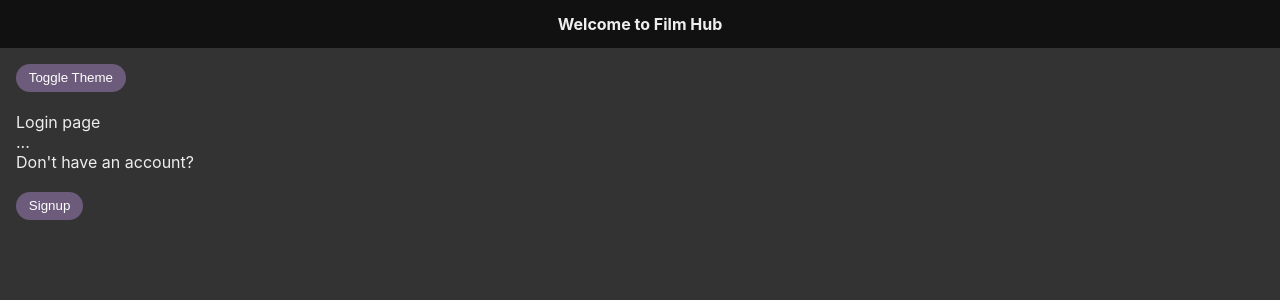
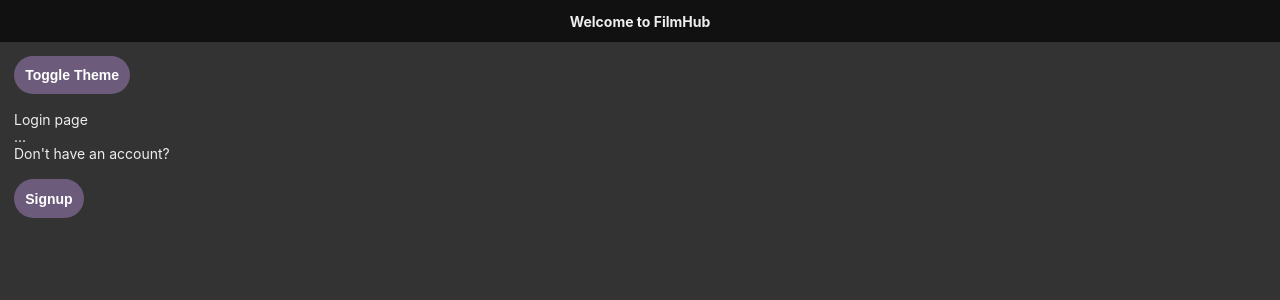
Before and after one commit to fslzrr/film-hub, a React (Create React App) app: page / in a window 1280 px wide. Shown: the top 300 px of the page. Built offline with nearby package versions, Linux system fonts and the light colour scheme.

Commit message:
subtacted header and page container from App.js

```diff
--- a/src/App.module.scss
+++ b/src/App.module.scss
@@ -1,5 +1,8 @@
 @import "./theme/theme.module.scss";
 
+:root {
+  font-size: 14px;
+}
 * {
   margin: 0;
   padding: 0;
@@ -8,14 +11,35 @@
 div.App {
   height: 100vh;
 
-  div.PageContainer {
-    position: absolute;
-    top: 3rem;
-    bottom: 0;
-    left: 0;
-    right: 0;
-    overflow-y: scroll;
-    padding: 1rem 1rem 0 1rem;
+  h1 {
+    font-size: 1.4rem;
+  }
+  h2 {
+    font-size: 1.2rem;
+  }
+  h3 {
+    font-size: 1rem;
+  }
+  p {
+    font-size: 1rem;
+  }
+  h4 {
+    font-size: 0.9rem;
+  }
+  h5 {
+    font-size: 0.8rem;
+  }
+  h6 {
+    font-size: 0.7rem;
+  }
+
+  h1,
+  h2,
+  h3,
+  h4,
+  h5,
+  h6 {
+    font-weight: bold;
   }
 
   @include themify($themes) {
@@ -23,7 +47,6 @@
     background-color: themed("primary-bg-color");
 
     h1,
-    h2,
     h2,
     h3,
     h4,
--- a/src/App.tsx
+++ b/src/App.tsx
@@ -2,12 +2,12 @@
 
 import ThemeContext from "./theme/themeContext";
 import styles from "./App.module.scss";
-import Header from "./core/Header";
+
 import Login from "./pages/Login";
 import Signup from "./pages/Signup";
 
 type PageType = {
-  to: (page: string, title?: string) => void;
+  to: (page: string) => void;
   toggleTheme: () => void;
 };
 
@@ -16,24 +16,17 @@
   Signup,
 };
 
-const titles: { [key: string]: string } = {
-  Login: "Welcome to Film Hub",
-  Signup: "Create a new account",
-};
-
 const App: React.FunctionComponent<{}> = () => {
   const [theme, setTheme] = useState<"light" | "dark">("dark");
   const [page, setPage] = useState("Login");
-  const [title, setTitle] = useState("Welcome to Film Hub");
 
   const themeClass = (
     styles: { readonly [key: string]: string },
     theme: string
   ) => `${styles[`theme-${theme}`]}`;
 
-  const to = (page: string, title?: string) => {
+  const to = (page: string) => {
     setPage(page);
-    setTitle(title === undefined ? titles[page] : title);
   };
 
   const toggleTheme = () => {
@@ -46,10 +39,7 @@
   return (
     <ThemeContext.Provider value={{ theme, themeClass }}>
       <div className={`${styles.App} ${themeClass(styles, theme)}`}>
-        <Header title={title}></Header>
-        <div className={styles.PageContainer}>
-          <Page to={to} toggleTheme={toggleTheme}></Page>
-        </div>
+        <Page to={to} toggleTheme={toggleTheme}></Page>
       </div>
     </ThemeContext.Provider>
   );
--- a/src/core/Button.module.scss
+++ b/src/core/Button.module.scss
@@ -1,8 +1,11 @@
 @import "../theme/theme.module.scss";
 
 button.Button {
-  padding: 0.4rem 0.8rem;
-  border-radius: 1rem;
+  font-size: 1rem;
+  font-weight: bold;
+
+  padding: 0.8rem;
+  border-radius: 2rem;
 
   outline: none;
   border: none;
--- a/src/core/Header.tsx
+++ b/src/core/Header.tsx
@@ -22,7 +22,7 @@
           >
             {props.iconLeft !== undefined && props.iconLeft}
           </div>
-          <h4>{props.title}</h4>
+          <h3>{props.title}</h3>
           <div
             className={styles.Action}
             onClick={props.actionRight ? props.actionRight : undefined}
--- /dev/null
+++ b/src/core/PageContainer.module.scss
@@ -0,0 +1,13 @@
+div.PageContainer {
+  position: absolute;
+  top: 3rem;
+  bottom: 0;
+  left: 0;
+  right: 0;
+  overflow-y: scroll;
+  padding: 1rem 1rem 0 1rem;
+}
+
+div.PageContainer.RemovedHeader {
+  top: 0;
+}
--- /dev/null
+++ b/src/core/PageContainer.tsx
@@ -0,0 +1,21 @@
+import React from "react";
+import styles from "./PageContainer.module.scss";
+
+type PageContainerType = {
+  children: React.ReactNodeArray | React.ReactNode;
+  removedHeader?: boolean;
+};
+
+const PageContainer: React.FunctionComponent<PageContainerType> = (props) => {
+  return (
+    <div
+      className={`${styles.PageContainer} ${
+        props.removedHeader && styles.RemovedHeader
+      }`}
+    >
+      {props.children}
+    </div>
+  );
+};
+
+export default PageContainer;
--- a/src/pages/Login.tsx
+++ b/src/pages/Login.tsx
@@ -1,10 +1,14 @@
 import React from "react";
 import { PageType } from "../App";
+import Header from "../core/Header";
+import PageContainer from "../core/PageContainer";
 import Button from "../core/Button";
 
 const Login: React.FunctionComponent<PageType> = (props) => {
   return (
-    <div>
+    <>
+      <Header title="Welcome to FilmHub"></Header>
+      <PageContainer>
         <Button onClick={props.toggleTheme}>Toggle Theme</Button>
 
         <p>
@@ -16,8 +20,10 @@
         <p>
           <br></br>
         </p>
+
         <Button onClick={() => props.to("Signup")}>Signup</Button>
-    </div>
+      </PageContainer>
+    </>
   );
 };
 
--- a/src/pages/Signup.tsx
+++ b/src/pages/Signup.tsx
@@ -1,10 +1,14 @@
 import React from "react";
 import { PageType } from "../App";
+import Header from "../core/Header";
+import PageContainer from "../core/PageContainer";
 import Button from "../core/Button";
 
 const Signup: React.FunctionComponent<PageType> = (props) => {
   return (
-    <div>
+    <>
+      <Header title="Create a New Account"></Header>
+      <PageContainer>
         <p>Signup page</p>
         <p>...</p>
 
@@ -13,7 +17,8 @@
           <br></br>
         </p>
         <Button onClick={() => props.to("Login")}>Login</Button>
-    </div>
+      </PageContainer>
+    </>
   );
 };
 
```
Also changed, not shown: src/pages/Home.tsx (+10 -2 lines). Lines whose indentation alone changed are shown as unchanged.
